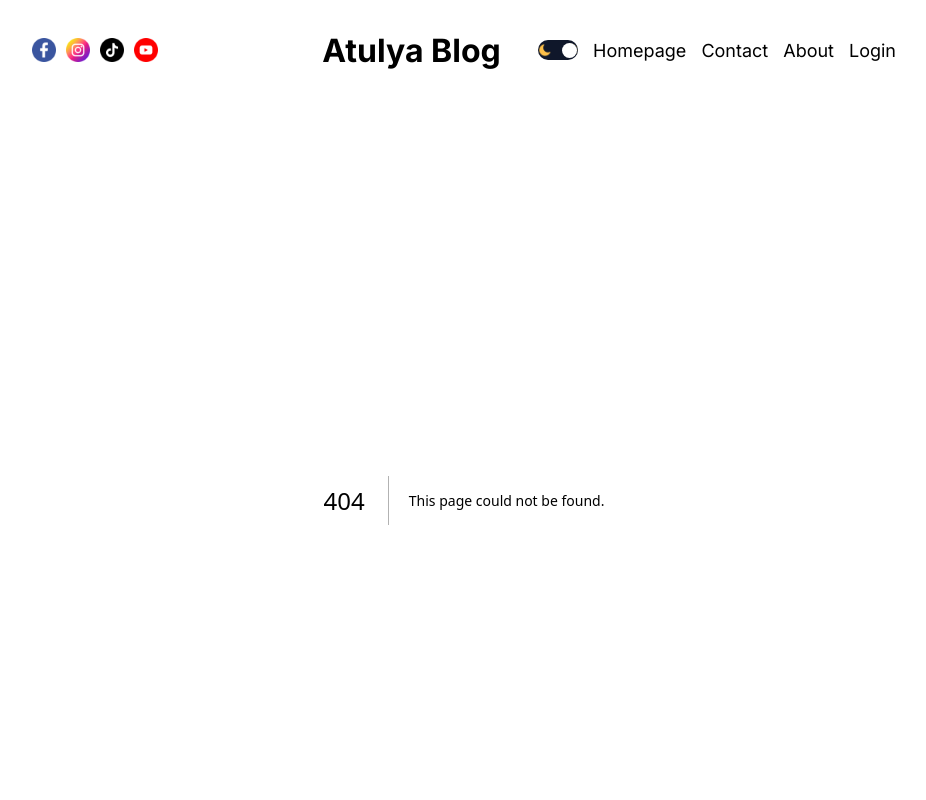
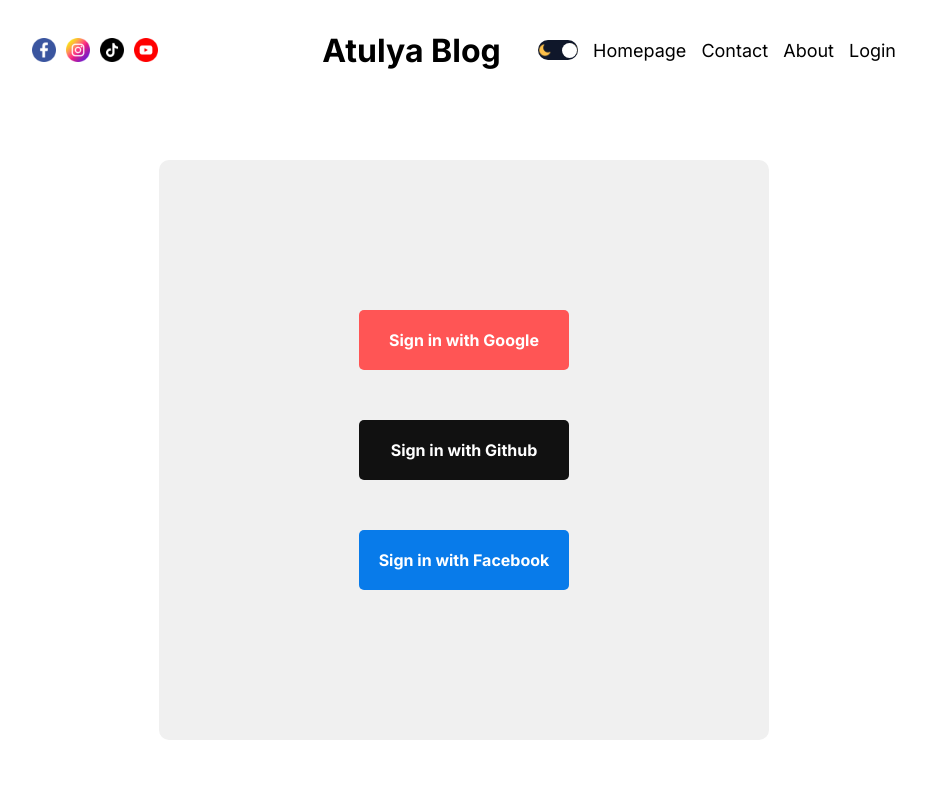
Before and after one commit to neeraj-pratap-singh/Full-Stack-Blog-App, a Next.js app: page /login in a window 1280 px wide. Before the commit this address had no page. Shown: the top 800 px of the page, without its empty margins (176-1102 px from the left). Built offline with nearby package versions, Linux system fonts and the light colour scheme; no server answers.

Commit message:
created login page

```diff
--- /dev/null
+++ b/src/app/login/loginPage.module.css
@@ -0,0 +1,55 @@
+.container {
+    display: flex;
+    align-items: center;
+    justify-content: center;
+    margin-top: 60px;
+  }
+
+  .wrapper {
+    background-color: var(--softBg);
+    padding: 150px 200px;
+    display: flex;
+    flex-direction: column;
+    gap: 50px;
+    border-radius: 10px;
+  }
+
+  .socialButton {
+    padding: 20px;
+    border-radius: 5px;
+    border: none;
+    color: white;
+    font-weight: bold;
+    cursor: pointer;
+    display: flex;
+    align-items: center;
+    justify-content: center;
+  }
+
+  .socialButton:first-child {
+    background-color: #ff5555;
+  }
+
+  .socialButton:nth-child(2) {
+    background-color: #111;
+  }
+
+  .socialButton:nth-child(3) {
+    background-color: #087bea;
+  }
+
+  @media screen and (max-width: 768px) {
+    .wrapper {
+      padding: 50px 100px;
+    }
+  }
+  @media screen and (max-width: 640px) {
+    .wrapper {
+      padding: 30px;
+    }
+
+    .socialButton{
+      font-weight: 400;
+      font-size: 14px;
+    }
+  }
--- /dev/null
+++ b/src/app/login/page.jsx
@@ -0,0 +1,32 @@
+"use client";
+import { signIn, useSession } from "next-auth/react";
+import styles from "./loginPage.module.css";
+import { useRouter } from "next/navigation";
+
+const LoginPage = () => {
+  const { status } = useSession();
+
+  const router = useRouter();
+
+  if (status === "loading") {
+    return <div className={styles.loading}>Loading...</div>;
+  }
+
+  if (status === "authenticated") {
+    router.push("/")
+  }
+
+  return (
+    <div className={styles.container}>
+      <div className={styles.wrapper}>
+        <div className={styles.socialButton} onClick={() => signIn("google")}>
+          Sign in with Google
+        </div>
+        <div className={styles.socialButton}>Sign in with Github</div>
+        <div className={styles.socialButton}>Sign in with Facebook</div>
+      </div>
+    </div>
+  );
+};
+
+export default LoginPage;
```
